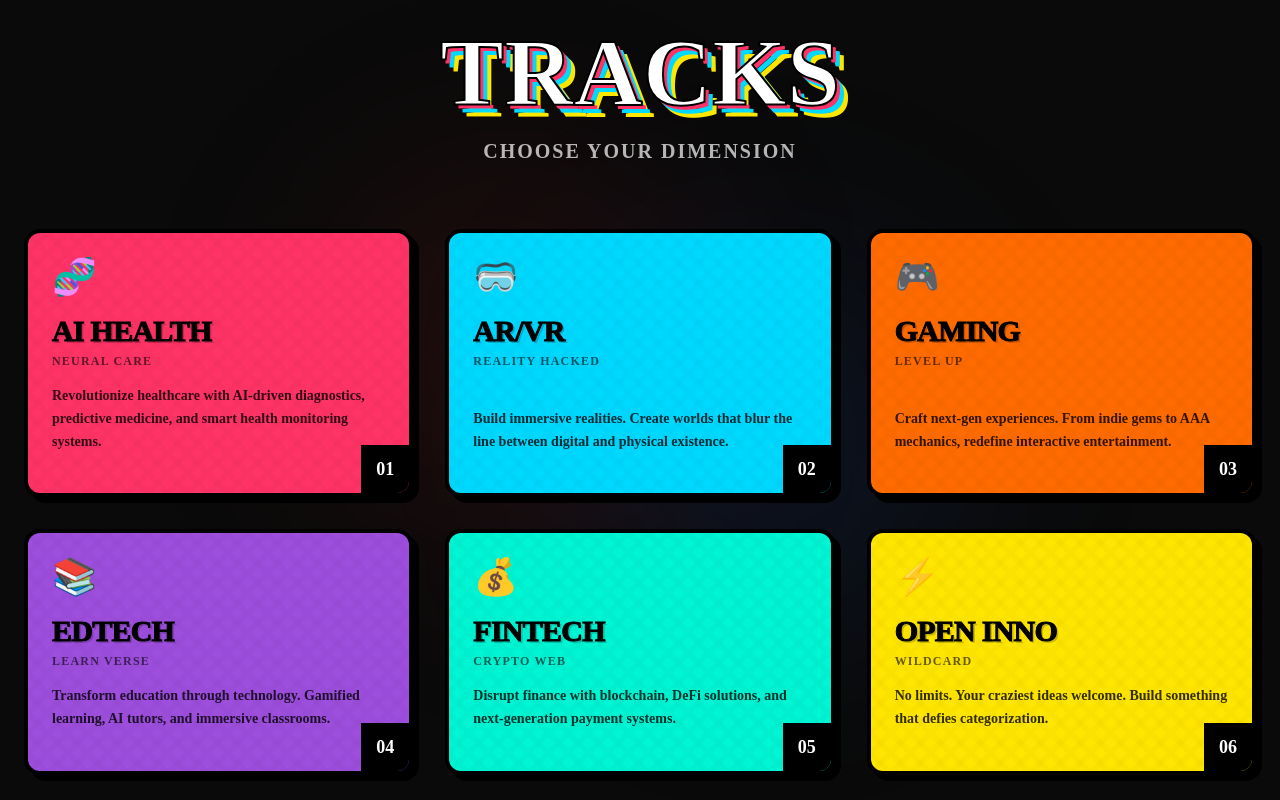
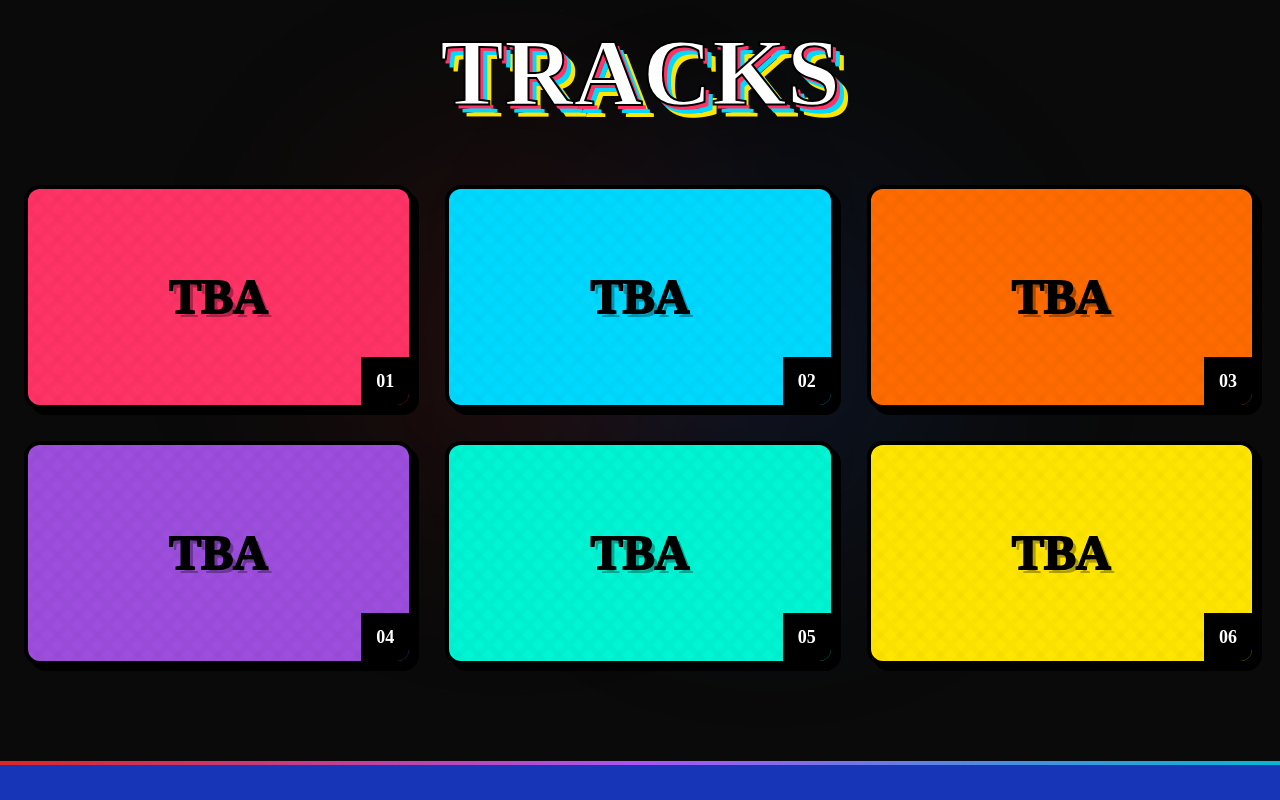
Before and after one commit to vanshsharma69/codepunk-droid, a React (Vite) app: page / in a window 1280 px wide. Shown: the part 3800-4600 px from the top of the page. Built offline with nearby package versions, Linux system fonts and the light colour scheme; a web font is replaced by a local one.

Commit message:
Update Tracks.jsx

```diff
--- a/src/components/Tracks.jsx
+++ b/src/components/Tracks.jsx
@@ -2,54 +2,12 @@ import React, { useRef } from "react";
 import { motion, useInView } from "framer-motion";
 
 const tracks = [
-  {
-    id: 1,
-    title: "AI HEALTH",
-    subtitle: "Neural Care",
-    description: "Revolutionize healthcare with AI-driven diagnostics, predictive medicine, and smart health monitoring systems.",
-    color: "#FF3366",
-    icon: "🧬",
-  },
-  {
-    id: 2,
-    title: "AR/VR",
-    subtitle: "Reality Hacked",
-    description: "Build immersive realities. Create worlds that blur the line between digital and physical existence.",
-    color: "#00D9FF",
-    icon: "🥽",
-  },
-  {
-    id: 3,
-    title: "GAMING",
-    subtitle: "Level Up",
-    description: "Craft next-gen experiences. From indie gems to AAA mechanics, redefine interactive entertainment.",
-    color: "#FF6B00",
-    icon: "🎮",
-  },
-  {
-    id: 4,
-    title: "EDTECH",
-    subtitle: "Learn Verse",
-    description: "Transform education through technology. Gamified learning, AI tutors, and immersive classrooms.",
-    color: "#9D4EDD",
-    icon: "📚",
-  },
-  {
-    id: 5,
-    title: "FINTECH",
-    subtitle: "Crypto Web",
-    description: "Disrupt finance with blockchain, DeFi solutions, and next-generation payment systems.",
-    color: "#00F5D4",
-    icon: "💰",
-  },
-  {
-    id: 6,
-    title: "OPEN INNO",
-    subtitle: "Wildcard",
-    description: "No limits. Your craziest ideas welcome. Build something that defies categorization.",
-    color: "#FFE600",
-    icon: "⚡",
-  }
+  { id: 1, color: "#FF3366" },
+  { id: 2, color: "#00D9FF" },
+  { id: 3, color: "#FF6B00" },
+  { id: 4, color: "#9D4EDD" },
+  { id: 5, color: "#00F5D4" },
+  { id: 6, color: "#FFE600" }
 ];
 
 const Tracks = () => {
@@ -62,12 +20,11 @@ const Tracks = () => {
       ref={sectionRef}
       className="relative w-full min-h-screen bg-[#0a0a0a] py-24 overflow-hidden"
     >
-      {/* Top Divider Only */}
+      {/* Top Divider */}
       <div className="absolute top-0 left-0 w-full h-2 bg-gradient-to-r from-red-600 via-blue-500 to-yellow-400" />
 
-      {/* Static Background - No Animation */}
+      {/* Background */}
       <div className="absolute inset-0 pointer-events-none">
-        {/* Static dots pattern */}
         <div
           className="absolute inset-0 opacity-10"
           style={{
@@ -75,22 +32,17 @@ const Tracks = () => {
             backgroundSize: '40px 40px'
           }}
         />
-
-        {/* Static orbs - No pulse animation */}
         <div className="absolute top-1/4 left-1/4 w-96 h-96 bg-red-600/10 rounded-full blur-[100px]" />
         <div className="absolute bottom-1/4 right-1/4 w-96 h-96 bg-blue-600/10 rounded-full blur-[100px]" />
       </div>
 
       {/* Header */}
-      <div className="relative z-10 px-6 mb-16">
-        <motion.div
+      <div className="relative z-10 px-6 mb-16 text-center">
+        <motion.h2
           initial={{ opacity: 0, y: 20 }}
           animate={isInView ? { opacity: 1, y: 0 } : { opacity: 0, y: 20 }}
           transition={{ duration: 0.5 }}
-          className="text-center"
-        >
-          <h2
-            className="text-5xl sm:text-6xl md:text-7xl lg:text-8xl font-black text-white mb-4"
+          className="text-5xl sm:text-6xl md:text-7xl lg:text-8xl font-black text-white"
           style={{
             textShadow: `
               4px 4px 0px #FF3366,
@@ -101,19 +53,19 @@ const Tracks = () => {
           }}
         >
           TRACKS
-          </h2>
-
-          <p className="text-lg md:text-xl text-white/70 font-bold tracking-widest uppercase">
-            Choose Your Dimension
-          </p>
-        </motion.div>
+        </motion.h2>
       </div>
 
-      {/* Tracks Grid */}
+      {/* Grid */}
       <div className="relative z-10 max-w-7xl mx-auto px-6">
         <div className="grid grid-cols-1 md:grid-cols-2 lg:grid-cols-3 gap-8">
           {tracks.map((track, index) => (
-            <TrackCard key={track.id} track={track} index={index} isInView={isInView} />
+            <TrackCard
+              key={track.id}
+              track={track}
+              index={index}
+              isInView={isInView}
+            />
           ))}
         </div>
       </div>
@@ -127,17 +79,16 @@ const TrackCard = ({ track, index, isInView }) => {
       initial={{ opacity: 0, y: 40 }}
       animate={isInView ? { opacity: 1, y: 0 } : { opacity: 0, y: 40 }}
       transition={{ duration: 0.4, delay: index * 0.08 }}
-      className="relative group cursor-pointer"
+      className="relative"
     >
-      {/* Card - Simple hover scale only */}
       <div
-        className="relative h-full rounded-2xl overflow-hidden border-4 border-black transition-transform duration-200 hover:scale-[1.02]"
+        className="relative h-56 rounded-2xl overflow-hidden border-4 border-black flex items-center justify-center"
         style={{
           backgroundColor: track.color,
           boxShadow: '6px 6px 0px #000',
         }}
       >
-        {/* Static background pattern */}
+        {/* Pattern */}
         <div
           className="absolute inset-0 opacity-20"
           style={{
@@ -149,45 +100,22 @@ const TrackCard = ({ track, index, isInView }) => {
           }}
         />
 
-        {/* Content */}
-        <div className="relative z-10 p-6 h-full flex flex-col">
-          {/* Icon */}
-          <div className="text-4xl mb-4">
-            {track.icon}
+        {/* TBA Text */}
+        <div
+          className="relative z-10 text-4xl md:text-5xl font-black text-black"
+          style={{
+            WebkitTextStroke: '2px #000',
+            textShadow: '4px 4px 0px rgba(0,0,0,0.3)'
+          }}
+        >
+          TBA
         </div>
 
-          {/* Title */}
-          <h3
-            className="text-2xl md:text-3xl font-black text-black leading-none tracking-tight mb-1"
-            style={{
-              WebkitTextStroke: '1px #000',
-              textShadow: '2px 2px 0px rgba(0,0,0,0.2)'
-            }}
-          >
-            {track.title}
-          </h3>
-
-          <p className="text-xs font-bold text-black/60 uppercase tracking-widest mb-4">
-            {track.subtitle}
-          </p>
-
-          {/* Description */}
-          <p className="text-black/80 text-sm font-semibold leading-relaxed mt-auto">
-            {track.description}
-          </p>
-
-          {/* Simple hover indicator */}
-          <div className="mt-4 flex items-center gap-2 opacity-0 group-hover:opacity-100 transition-opacity duration-200">
-            <span className="text-xs font-black text-black uppercase tracking-wider">
-
+        {/* Corner Number */}
+        <div className="absolute bottom-0 right-0 w-12 h-12 bg-black flex items-center justify-center">
+          <span className="text-white font-black text-lg">
+            0{track.id}
           </span>
-
-          </div>
-        </div>
-
-        {/* Corner number */}
-        <div className="absolute bottom-0 right-0 w-12 h-12 bg-black flex items-center justify-center">
-          <span className="text-white font-black text-lg">0{track.id}</span>
         </div>
       </div>
     </motion.div>
```
Lines whose indentation alone changed are shown as unchanged.
